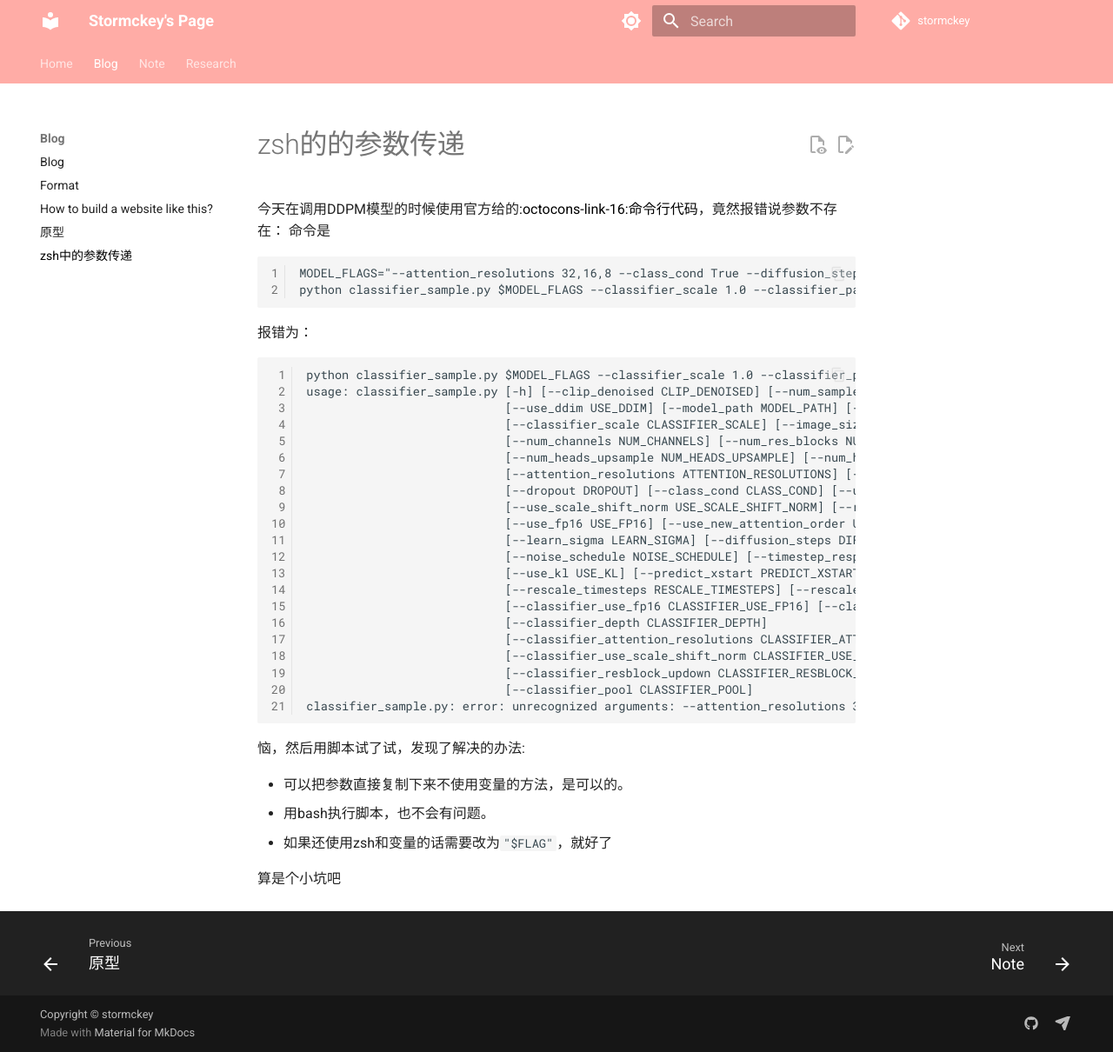
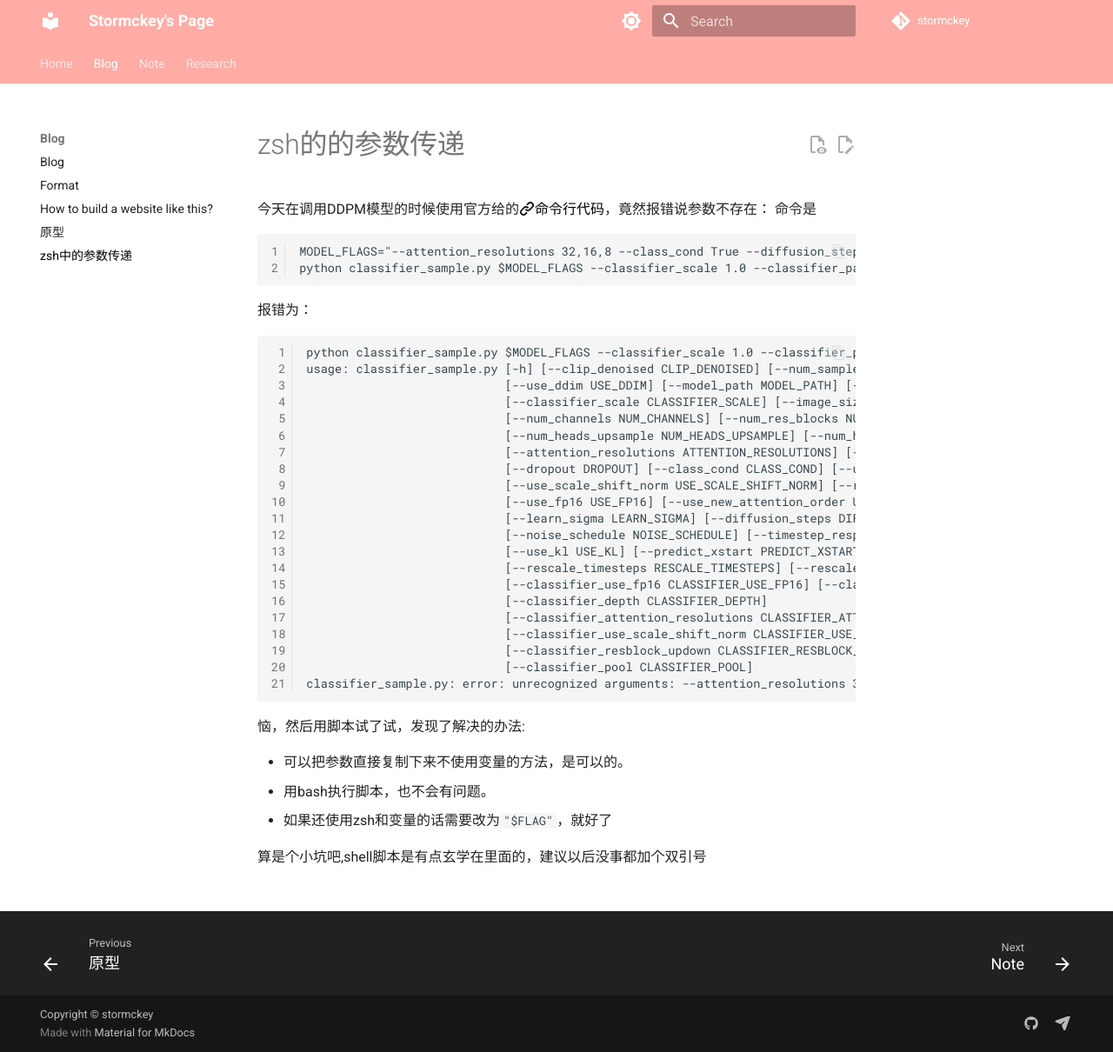
Before and after one commit to stormckey/stormckey.github.io, an MkDocs documentation site: the page built from docs/Blog/zsh_arg.md, in a window 1280 px wide and 1210 px high. Shown: the whole window at 87% size. Built offline with MkDocs 1.6.1 and Material for MkDocs 9.7.7, drawn with Linux system fonts in a browser that asks for light colours; comment, search, counter and statistics services are not loaded.

Commit message:
Polish zsh_arg

````diff
--- a/docs/Blog/zsh_arg.md
+++ b/docs/Blog/zsh_arg.md
@@ -1,6 +1,6 @@
 # zsh的的参数传递
 
-今天在调用DDPM模型的时候使用官方给的[:octocons-link-16:命令行代码](https://github.com/openai/guided-diffusion)，竟然报错说参数不存在：
+今天在调用DDPM模型的时候使用官方给的[:octicons-link-16:命令行代码](https://github.com/openai/guided-diffusion)，竟然报错说参数不存在：
 命令是
 ```
 MODEL_FLAGS="--attention_resolutions 32,16,8 --class_cond True --diffusion_steps 1000 --dropout 0.1 --image_size 64 --learn_sigma True --noise_schedule cosine --num_channels 192 --num_head_channels 64 --num_res_blocks 3 --resblock_updown True --use_new_attention_order True --use_fp16 True --use_scale_shift_norm True"
@@ -36,4 +36,4 @@ classifier_sample.py: error: unrecognized arguments: --attention_resolutions 32,
 - 用bash执行脚本，也不会有问题。
 - 如果还使用zsh和变量的话需要改为`"$FLAG"`，就好了
 
-算是个小坑吧
+算是个小坑吧,shell脚本是有点玄学在里面的，建议以后没事都加个双引号
````
